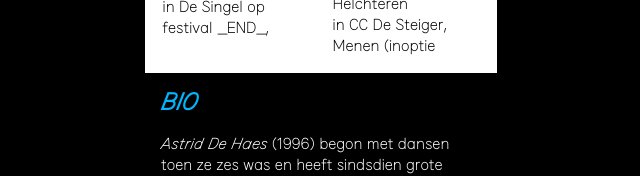
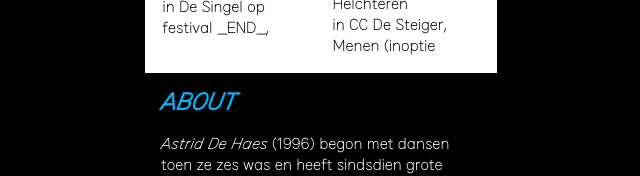
Before and after one commit to catospeltincx/blueberries, a plain HTML site: page index.html in a window 1280 px wide. Shown: the part 1877-2053 px from the top of the page, 319-959 px from the left. Drawn offline with Linux system fonts and the light colour scheme.

Commit message:
bio --> about

```diff
--- a/index.html
+++ b/index.html
@@ -89,7 +89,7 @@
 
     <div class="black">
       <div class="bios">
-        <h1 class="sub-title">BIO</h1>
+        <h1 class="sub-title">ABOUT</h1>
         <div class="bio-pic"></div>
         <div class="bio-txt">
           <p>
```
